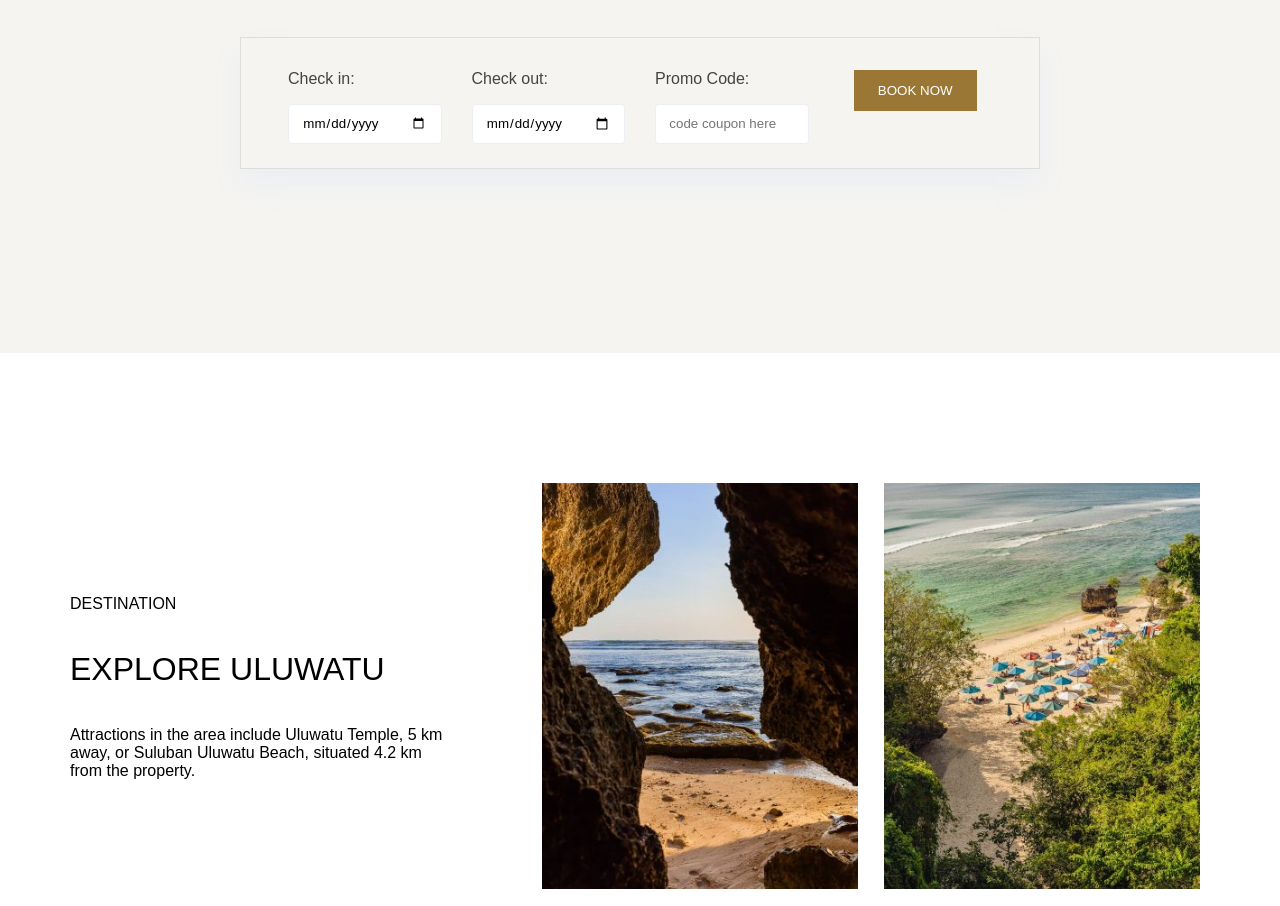
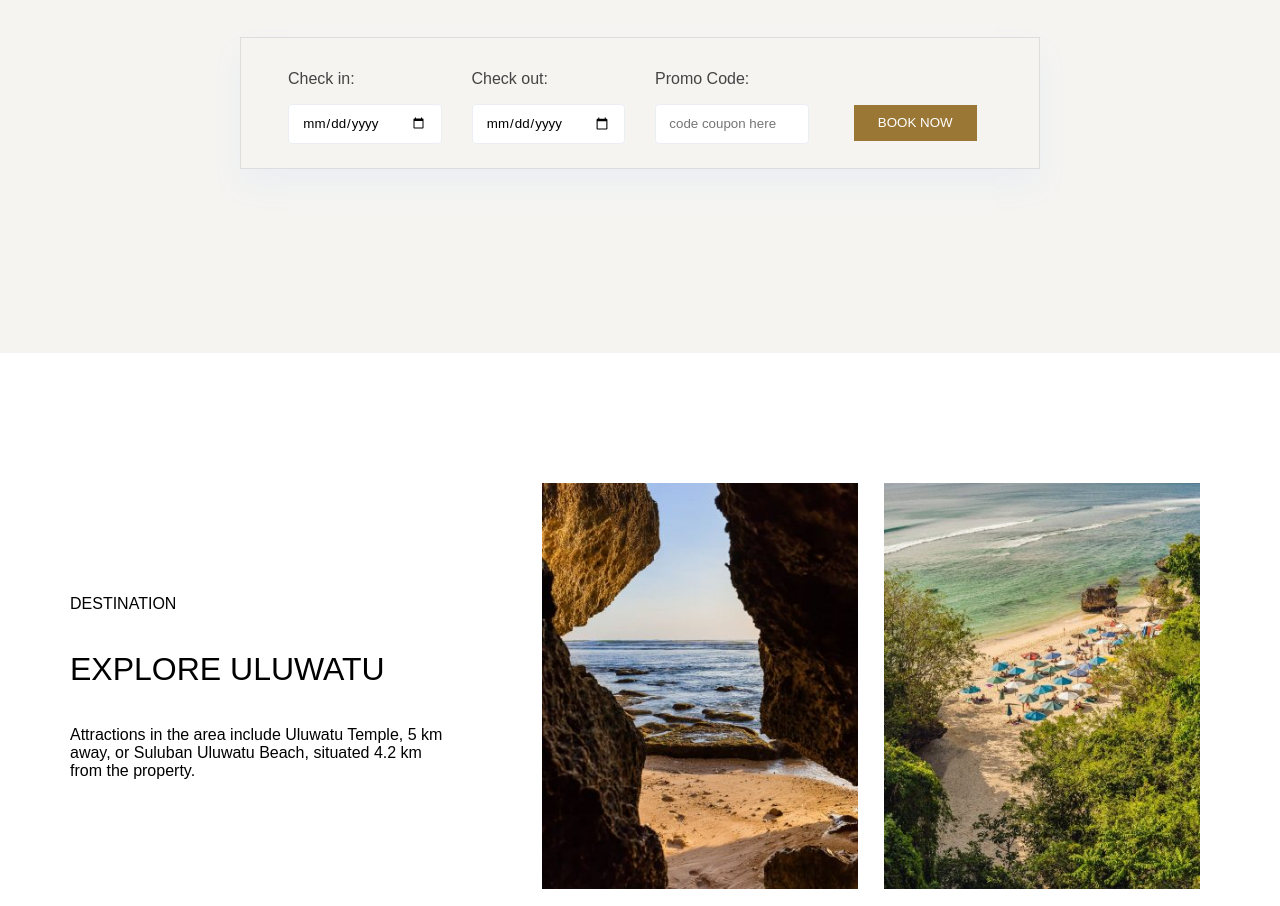
Before and after one commit to tegarkartawiyuda/Village-Bali---DSF-3.0, a plain HTML site: page index.html in a window 1280 px wide. Shown: the part 2276-3182 px from the top of the page. Drawn offline with Linux system fonts and the light colour scheme.

Commit message:
Update styles.css

```diff
--- a/styles.css
+++ b/styles.css
@@ -355,8 +355,9 @@ nav {
   width: 80%;
   background-color: #9b7735;
   color: white;
-  padding: 1em;
+  padding: 0.8em;
   border: none;
+  margin-top: 35px;
   cursor: pointer;
   text-align: center;
   transition: background-color 0.3s ease;
@@ -443,7 +444,7 @@ nav {
 .banner-location .banner-location-content {
   min-height: 500px;
   max-width: 1140px;
-  padding: 0 14% 0 3%;
+  padding: 0 15% 0 0;
   color: #f5f4f1;
   text-align: left;
   margin-right: auto;
```
